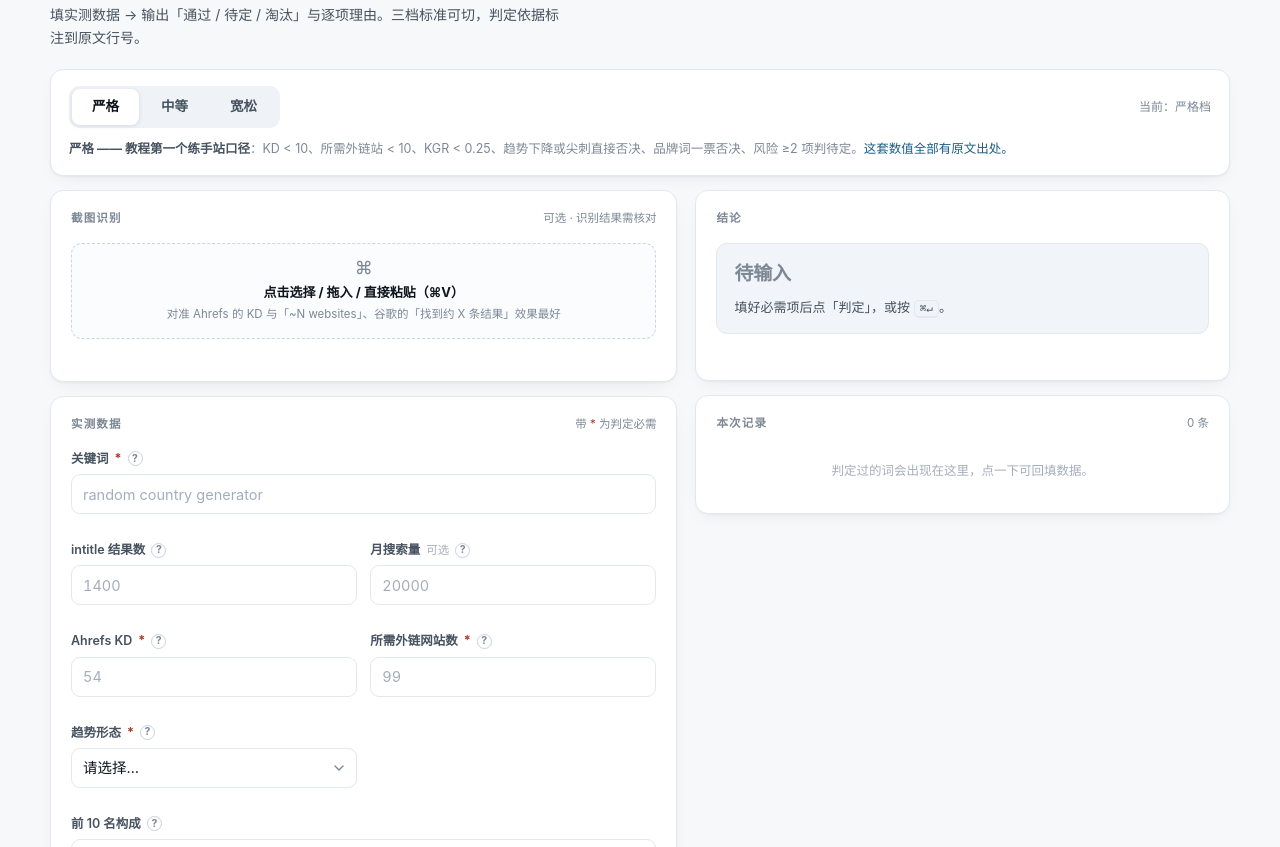
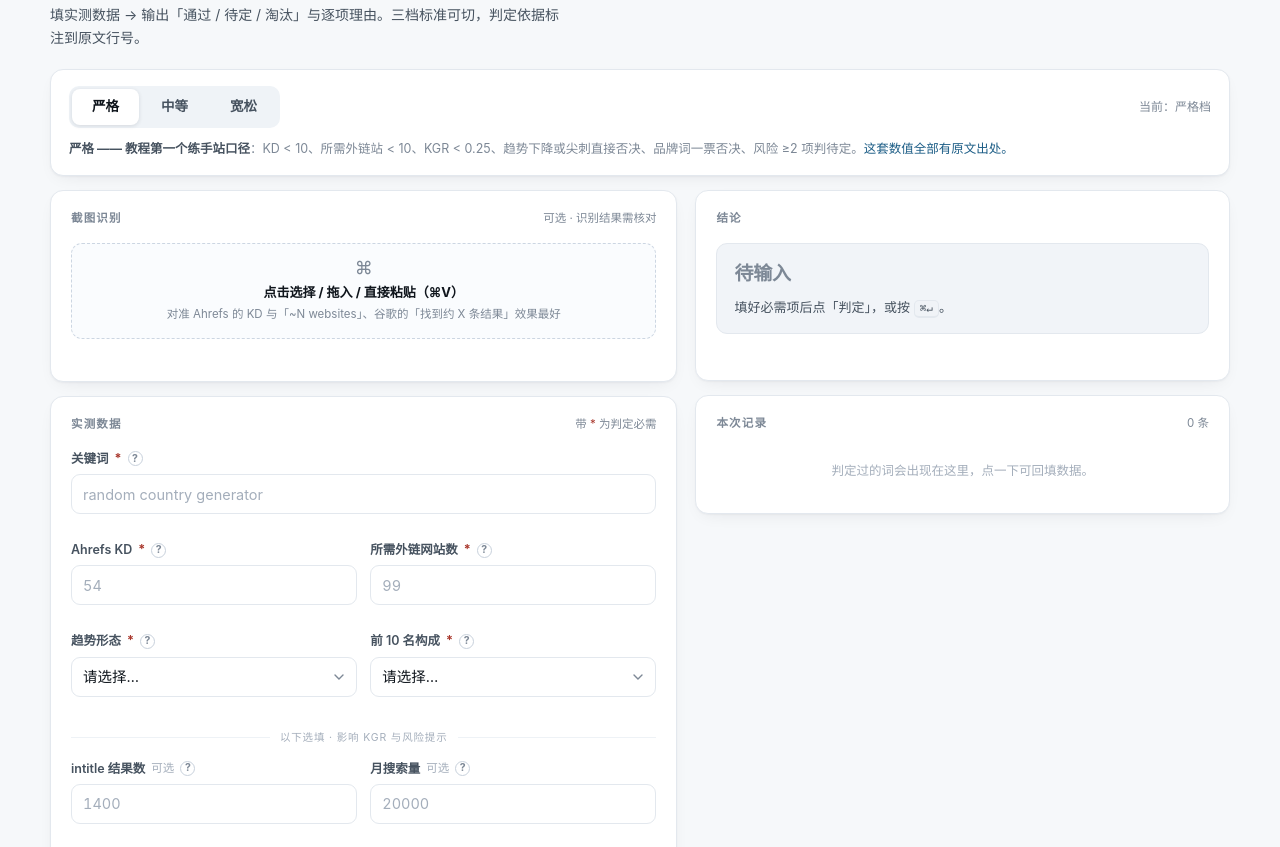
Before and after one commit to kannimaneshabi/keyword-judge, a website: page public/index.html in a window 1280 px wide. Shown: the part 95-942 px from the top of the page. Drawn offline with Linux system fonts and the light colour scheme.

Commit message:
refactor(form): 必填字段前置，选填项收进分隔区并标注

```diff
--- a/public/index.html
+++ b/public/index.html
@@ -99,6 +99,8 @@
   .grid2{display:grid;grid-template-columns:1fr 1fr;gap:13px}
   @media (max-width:600px){ .grid2{grid-template-columns:1fr} }
   .span2{grid-column:1/-1}
+  .sep{display:flex;align-items:center;gap:10px;color:var(--ink4);font-size:10.5px;letter-spacing:.08em;text-transform:uppercase;margin:6px 0 0}
+  .sep::before,.sep::after{content:"";flex:1;height:1px;background:var(--line2)}
 
   /* tooltip */
   .q{
@@ -272,22 +274,6 @@
           </div>
 
           <div class="field">
-            <label class="fl" for="intitle">intitle 结果数
-              <button class="q" type="button" aria-label="intitle 取数说明">?<span class="bub"><b>怎么取：</b>谷歌搜 <code>intitle:"你的词"</code>（带引号）→ 点搜索框下方「工具」→ 看右下角「找到约 X 条结果」。<br>不带引号数字会偏大，不能用。</span></button>
-            </label>
-            <input type="number" id="intitle" min="1" step="1" placeholder="1400" inputmode="numeric">
-            <div class="err" id="intitle-err"></div>
-          </div>
-
-          <div class="field">
-            <label class="fl" for="volume">月搜索量 <span class="opt">可选</span>
-              <button class="q" type="button" aria-label="月搜索量说明">?<span class="bub"><b>可留空：</b>没有 Ads 账号时，用 Trends 参照词估（候选曲线是参照词的几倍 × 参照日量 × 30）。<br>不填则跳过 KGR，其余判定照常。</span></button>
-            </label>
-            <input type="number" id="volume" min="1" step="1" placeholder="20000" inputmode="numeric">
-            <div class="err" id="volume-err"></div>
-          </div>
-
-          <div class="field">
             <label class="fl" for="kd">Ahrefs KD <span class="req">*</span>
               <button class="q" type="button" aria-label="KD 取数说明">?<span class="bub"><b>怎么取：</b>打开 <code>ahrefs.com/keyword-difficulty</code> 输入词，看圆环里的数字（0—100）。<br>别和 Semrush 的 KD 百分比比大小，两家算法不同。</span></button>
             </label>
@@ -318,8 +304,8 @@
             <div class="err" id="trend-err"></div>
           </div>
 
-          <div class="field span2">
-            <label class="fl" for="serp">前 10 名构成
+          <div class="field">
+            <label class="fl" for="serp">前 10 名构成 <span class="req">*</span>
               <button class="q" type="button" aria-label="SERP 判定说明">?<span class="bub"><b>怎么判：</b>谷歌搜这个词，看前 10 是「专做这个词的站的首页」还是「大站的一个内页」。<br>内页多 = 没人专门做 = 你的机会。</span></button>
             </label>
             <select id="serp">
@@ -331,8 +317,26 @@
             <div class="err" id="serp-err"></div>
           </div>
 
+          <div class="sep span2"><span>以下选填 · 影响 KGR 与风险提示</span></div>
+
+          <div class="field">
+            <label class="fl" for="intitle">intitle 结果数 <span class="opt">可选</span>
+              <button class="q" type="button" aria-label="intitle 取数说明">?<span class="bub"><b>怎么取：</b>谷歌搜 <code>intitle:"你的词"</code>（带引号）→ 点搜索框下方「工具」→ 看右下角「找到约 X 条结果」。<br>不带引号数字会偏大，不能用。仅用于算 KGR。</span></button>
+            </label>
+            <input type="number" id="intitle" min="1" step="1" placeholder="1400" inputmode="numeric">
+            <div class="err" id="intitle-err"></div>
+          </div>
+
+          <div class="field">
+            <label class="fl" for="volume">月搜索量 <span class="opt">可选</span>
+              <button class="q" type="button" aria-label="月搜索量说明">?<span class="bub"><b>可留空：</b>没有 Ads 账号时，用 Trends 参照词估（候选曲线是参照词的几倍 × 参照日量 × 30）。<br>不填则跳过 KGR，其余判定照常。</span></button>
+            </label>
+            <input type="number" id="volume" min="1" step="1" placeholder="20000" inputmode="numeric">
+            <div class="err" id="volume-err"></div>
+          </div>
+
           <div class="field span2">
-            <label class="fl">附加标记</label>
+            <label class="fl">附加标记 <span class="opt">可选</span></label>
             <label class="chk"><input type="checkbox" id="brand"> 品牌词 / 官方产品名</label>
             <label class="chk"><input type="checkbox" id="sitelinks"> 前 10 有 Sitelinks</label>
             <label class="chk"><input type="checkbox" id="domain" checked> .com 可注册</label>
```
Also changed, not shown: README.md.
